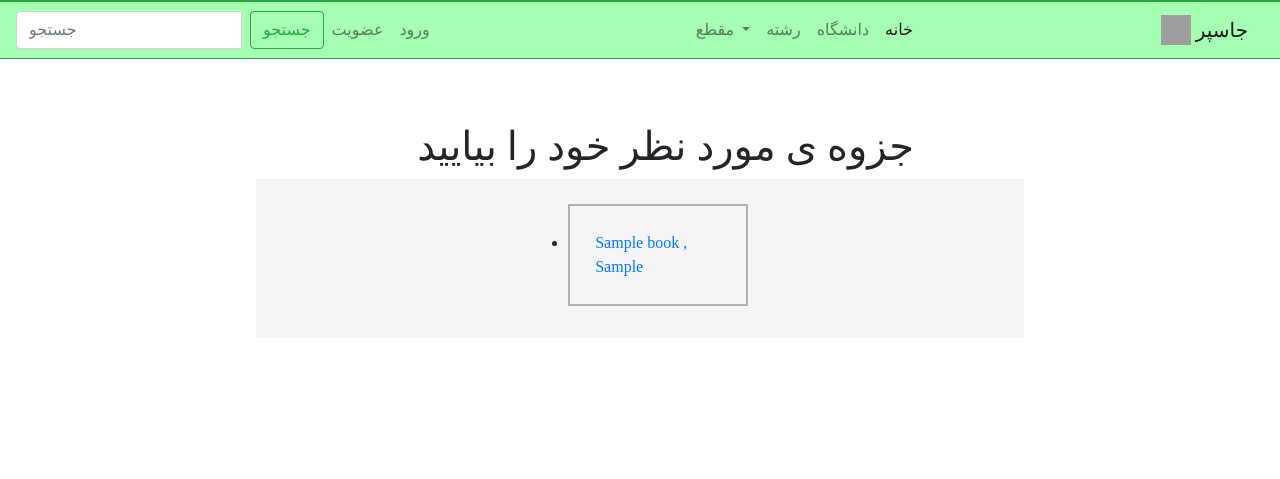
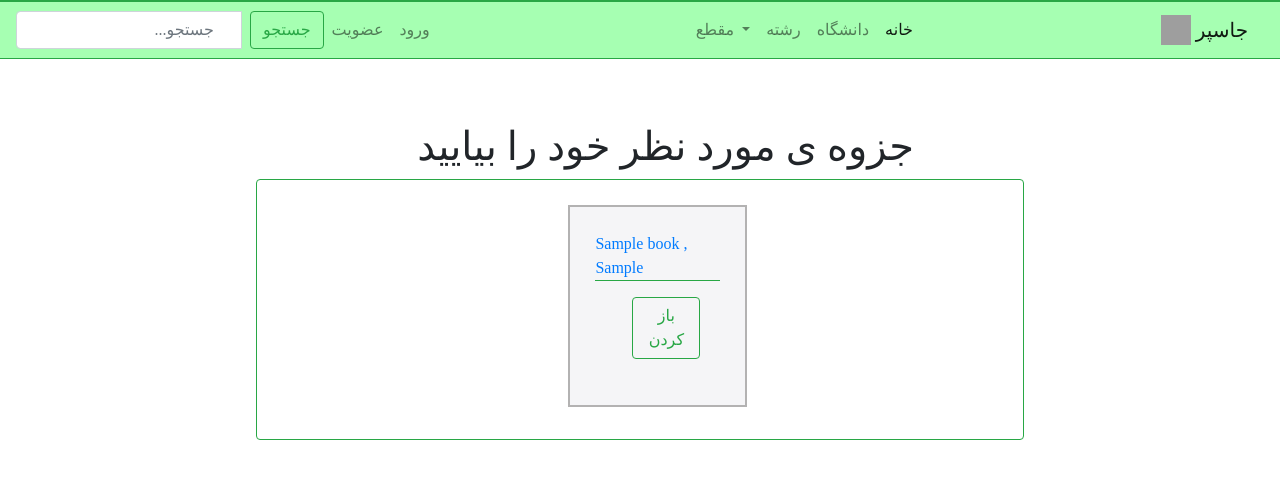
Before and after one commit to pooyaphoenix/Jasper, a Django app: page / in a window 1280 px wide. Shown: the top 479 px of the page. Run offline with Django 3.2, Linux system fonts and the light colour scheme; tables that the repository leaves empty hold one stand-in row (values such as "Sample post"); some libraries are stand-ins or nearby versions; grey boxes are pictures that could not be loaded.

Commit message:
blog interface has upgraded 01

```diff
--- a/jasper/blog/templates/base.html
+++ b/jasper/blog/templates/base.html
@@ -42,7 +42,7 @@ margin: 5% 0% 10% 20%;
       <!--جستجو-->
         <form class="form-inline">
             <div class="input-group">
-              <input class="form-control mr-sm-2" type="search" placeholder="جستجو" aria-label="Search">
+              <input class="form-control mr-sm-2" type="search" placeholder="...جستجو" aria-label="Search" style="text-align: right;">
               <div class="input-group-btn">
                 <button class="btn btn-outline-success" type="submit">جستجو</button>
               </div>
--- a/jasper/blog/templates/home.html
+++ b/jasper/blog/templates/home.html
@@ -9,28 +9,48 @@
     </head>
      {% block body %}
     <body>
-        <h1> {{ text }} </h1>
             <div class="center">
                 <h1 style="text-align:center; margin-right: 20%">جزوه ی مورد نظر خود را بیایید</h1>
                 {% if allof_books %}
-                  <ul class="boxouter">
+                  <ul class="boxouter card-header bg-transparent border-  card border-success mb-3">
                       {% for Book in allof_books %}
-                        <li class="box"><a href="/{{Book.id}}">{{Book.name}} , {{ Book.master}}</a></li>
+                        <div class="box card-body text-success card-title"><a class="card-text" href="/{{Book.id}}">{{Book.name}} , {{ Book.master}}
+                          <div class="card-footer bg-transparent border-success">
+                              <button class="center btn btn-outline-success" >باز کردن</button>
+                          </div>
+                        </a></div>
                       {% endfor %}
                   </ul>
                 {% else %}
                   <p class="boxouter box" style="color:tomato">not available.</p>
                 {% endif %}
-              <!-- </div>
-              <div class="container">
-                <h2>fill</h2>
-                <form method="POST">
-                  {% csrf_token %}
-                  <input type="text" name="lname"><br>
-                  <button type="submit">submit</button>
-                </form>
 
-              </div> -->
+
+               <!-- <div class="card border-success mb-3" style="max-width: 18rem;">
+                    <div class="card-header bg-transparent border-success">Header</div>
+                    <div class="card-body text-success">
+                      <h5 class="card-title">Success card title</h5>
+                      <p class="card-text">Some quick example text to build on the card title and make up the bulk of the card's content.</p>
+                    </div>
+                    <div class="card-footer bg-transparent border-success">
+                        <button class="btn btn-outline-success" type="submit">باز کردن</button>
+                    </div>
+                  </div>
+
+
+                  <div class="container">
+                      <h2>Stretched Link in Card</h2>
+                      <p>Add the .stretched-link class to a link inside the card, and it will make the whole card clickable (the card will act as a link):</p>
+                      <div class="card" style="width:400px">
+                        <img class="card-img-top" src="img_avatar1.png" alt="Card image" style="width:100%">
+                        <div class="card-body">
+                          <h4 class="card-title">John Doe</h4>
+                          <p class="card-text">Some example text some example text. John Doe is an architect and engineer</p>
+                          <a href="#" class="btn btn-primary stretched-link">See Profile</a>
+                        </div>
+                      </div>
+                    </div>
+                    -->
 
     </body>
    {% endblock %}
```
